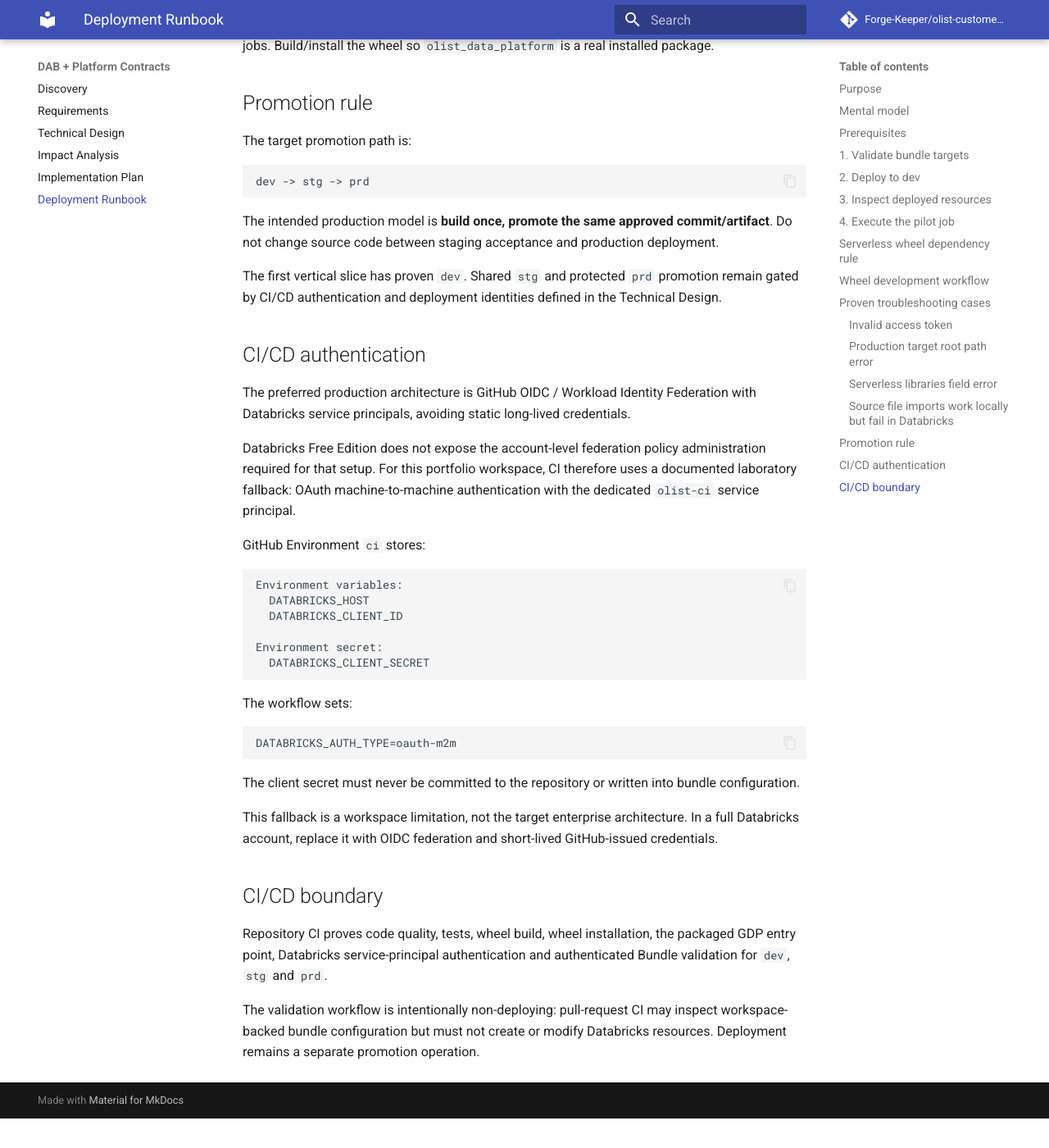
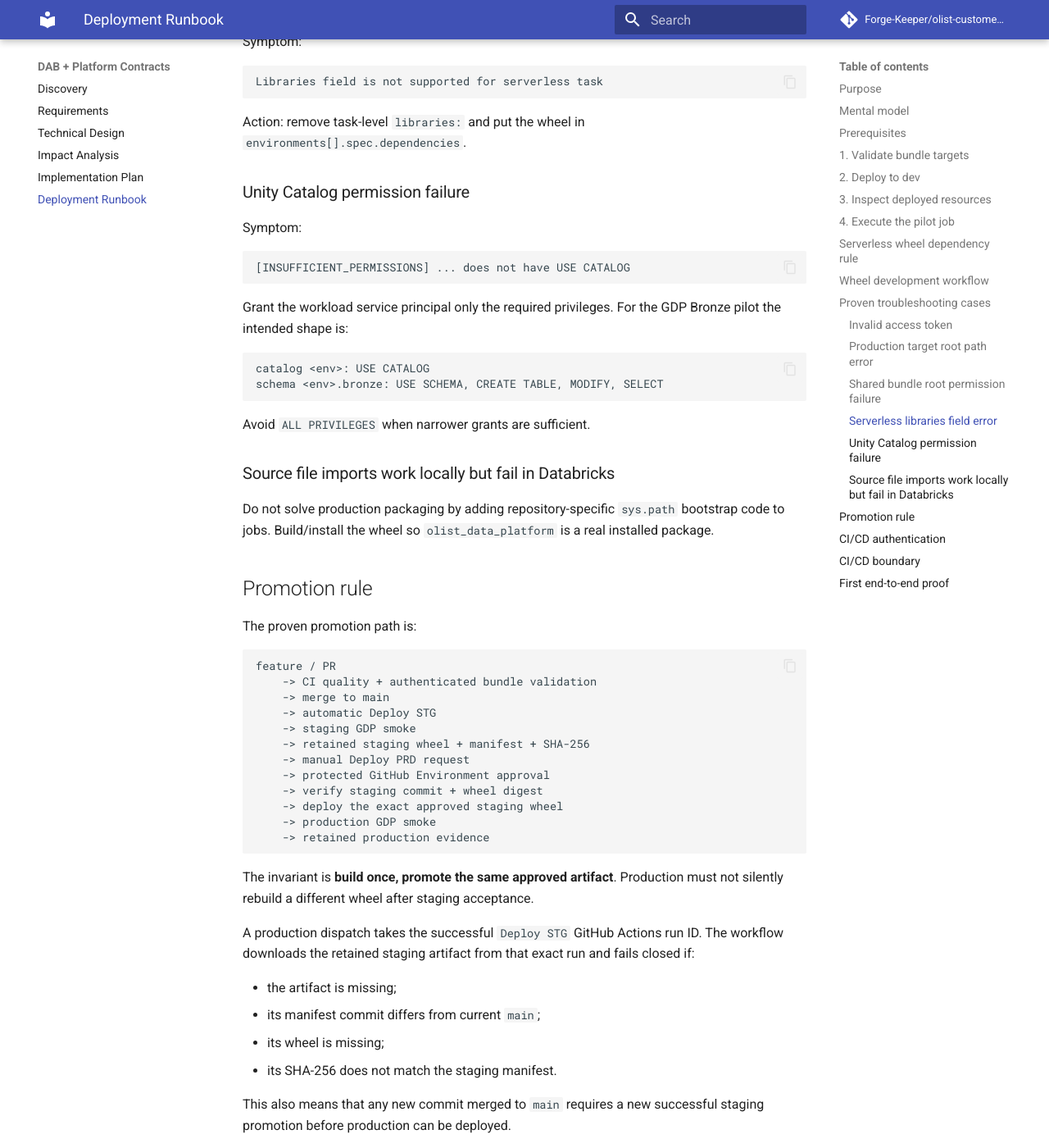
Before and after one commit to Forge-Keeper/olist-customer-intelligence, an MkDocs documentation site: the page built from docs/development/dab-deployment-runbook.md, in a window 1280 px wide and 1400 px high, scrolled down 4637 px. Shown: the whole window at 82% size. Built offline with MkDocs 1.6.1 and Material for MkDocs 9.7.7, drawn with Linux system fonts in a browser that asks for light colours; comment, search, counter and statistics services are not loaded; before the commit the page ends 6001 px from its top, so only the background shows below that; some of the changed text lies outside the part shown.

Commit message:
docs: close out proven DAB promotion path

````diff
--- a/docs/development/dab-deployment-runbook.md
+++ b/docs/development/dab-deployment-runbook.md
@@ -59,7 +59,7 @@ Expected result:
 Validation OK!
 ```
 
-Production-mode targets must declare a deterministic `workspace.root_path`. The current bundle uses the authenticated workspace user in the path so each target has a stable deployment location.
+Production-mode targets must declare a deterministic `workspace.root_path`. In the Free Edition laboratory, `stg` and `prd` use the authenticated deployment identity's workspace user root because shared workspace-folder ACL administration is limited. In a full account, prefer protected shared deployment roots with explicit ACLs and separate deployment identities.
 
 ## 2. Deploy to dev
 
@@ -181,6 +181,12 @@ target with 'mode: production' must set 'workspace.root_path'
 
 Action: declare a stable production-mode root path in the target configuration.
 
+### Shared bundle root permission failure
+
+Symptom: deployment authentication and validation succeed, but deployment fails while acquiring the bundle lock below a shared workspace path.
+
+Action in Free Edition: use the authenticated deployment identity's workspace user root for bundle state. In a full account, provision the intended shared root and grant only the required deployment ACLs.
+
 ### Serverless libraries field error
 
 Symptom:
@@ -191,29 +197,64 @@ Libraries field is not supported for serverless task
 
 Action: remove task-level `libraries:` and put the wheel in `environments[].spec.dependencies`.
 
+### Unity Catalog permission failure
+
+Symptom:
+
+```text
+[INSUFFICIENT_PERMISSIONS] ... does not have USE CATALOG
+```
+
+Grant the workload service principal only the required privileges. For the GDP Bronze pilot the intended shape is:
+
+```text
+catalog <env>: USE CATALOG
+schema <env>.bronze: USE SCHEMA, CREATE TABLE, MODIFY, SELECT
+```
+
+Avoid `ALL PRIVILEGES` when narrower grants are sufficient.
+
 ### Source file imports work locally but fail in Databricks
 
 Do not solve production packaging by adding repository-specific `sys.path` bootstrap code to jobs. Build/install the wheel so `olist_data_platform` is a real installed package.
 
 ## Promotion rule
 
-The target promotion path is:
+The proven promotion path is:
 
 ```text
-dev -> stg -> prd
+feature / PR
+    -> CI quality + authenticated bundle validation
+    -> merge to main
+    -> automatic Deploy STG
+    -> staging GDP smoke
+    -> retained staging wheel + manifest + SHA-256
+    -> manual Deploy PRD request
+    -> protected GitHub Environment approval
+    -> verify staging commit + wheel digest
+    -> deploy the exact approved staging wheel
+    -> production GDP smoke
+    -> retained production evidence
 ```
 
-The intended production model is **build once, promote the same approved commit/artifact**. Do not change source code between staging acceptance and production deployment.
+The invariant is **build once, promote the same approved artifact**. Production must not silently rebuild a different wheel after staging acceptance.
 
-The first vertical slice has proven `dev`. Shared `stg` and protected `prd` promotion remain gated by CI/CD authentication and deployment identities defined in the Technical Design.
+A production dispatch takes the successful `Deploy STG` GitHub Actions run ID. The workflow downloads the retained staging artifact from that exact run and fails closed if:
+
+- the artifact is missing;
+- its manifest commit differs from current `main`;
+- its wheel is missing;
+- its SHA-256 does not match the staging manifest.
+
+This also means that any new commit merged to `main` requires a new successful staging promotion before production can be deployed.
 
 ## CI/CD authentication
 
 The preferred production architecture is GitHub OIDC / Workload Identity Federation with Databricks service principals, avoiding static long-lived credentials.
 
-Databricks Free Edition does not expose the account-level federation policy administration required for that setup. For this portfolio workspace, CI therefore uses a documented laboratory fallback: OAuth machine-to-machine authentication with the dedicated `olist-ci` service principal.
+Databricks Free Edition does not expose the account-level federation policy administration required for that setup. For this portfolio workspace, CI/CD therefore uses a documented laboratory fallback: OAuth machine-to-machine authentication with the dedicated `olist-ci` service principal.
 
-GitHub Environment `ci` stores:
+GitHub Environments `ci`, `olist-stg` and `olist-prd` provide environment-scoped configuration. They store:
 
 ```text
 Environment variables:
@@ -224,18 +265,32 @@ Environment secret:
   DATABRICKS_CLIENT_SECRET
 ```
 
-The workflow sets:
-
-```text
-DATABRICKS_AUTH_TYPE=oauth-m2m
-```
-
 The client secret must never be committed to the repository or written into bundle configuration.
 
-This fallback is a workspace limitation, not the target enterprise architecture. In a full Databricks account, replace it with OIDC federation and short-lived GitHub-issued credentials.
+`olist-prd` is the protected human approval boundary for production. In a full Databricks account, replace the Free Edition authentication fallback with OIDC federation and use separate least-privilege service principals for staging and production.
 
 ## CI/CD boundary
 
 Repository CI proves code quality, tests, wheel build, wheel installation, the packaged GDP entry point, Databricks service-principal authentication and authenticated Bundle validation for `dev`, `stg` and `prd`.
 
-The validation workflow is intentionally non-deploying: pull-request CI may inspect workspace-backed bundle configuration but must not create or modify Databricks resources. Deployment remains a separate promotion operation.
+Pull-request CI is intentionally non-deploying. Deployment is separate:
+
+- `main -> stg` is automatic and must pass its workload smoke before producing a promotion artifact;
+- `stg -> prd` is manually dispatched and protected by the `olist-prd` GitHub Environment;
+- production consumes the retained staging wheel rather than rebuilding it.
+
+## First end-to-end proof
+
+The first complete promotion cycle was proven on 2026-08-24 for the IBGE municipality GDP pilot.
+
+Evidence:
+
+```text
+main commit:        ad0f76729d8f61472df743ba0a16a71e128104ec
+Deploy STG run:     32790895866
+Deploy STG result:  success
+Deploy PRD run:     32791428715 (successful retry)
+Deploy PRD result:  success
+```
+
+The successful production run proved, in one controlled chain, staging artifact validation, OAuth M2M service-principal authentication, `bundle validate -t prd`, deployment of the approved staging wheel, the production GDP smoke and retention of deployment evidence.
````
Also changed, not shown: other parts of docs/development/dab-deployment-runbook.md (+1 -1 lines).
